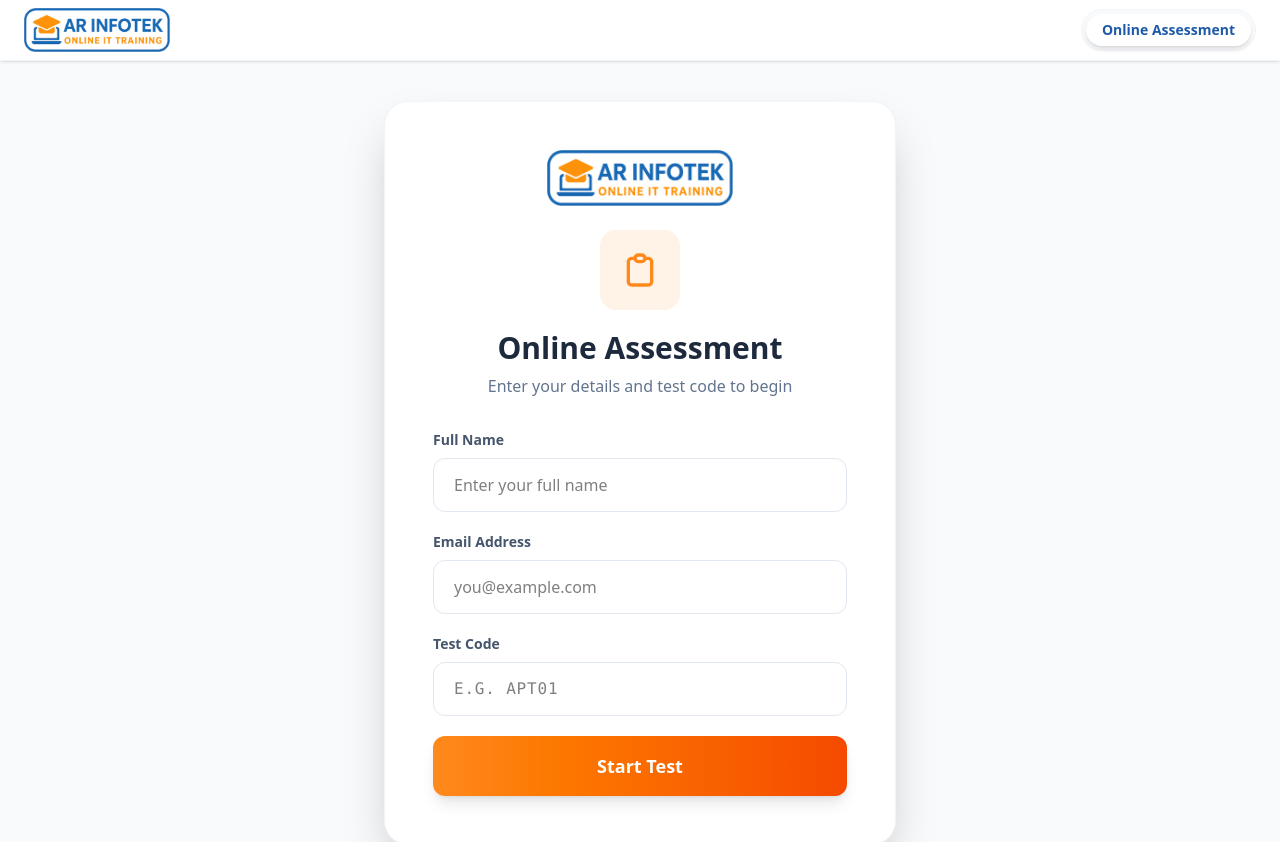
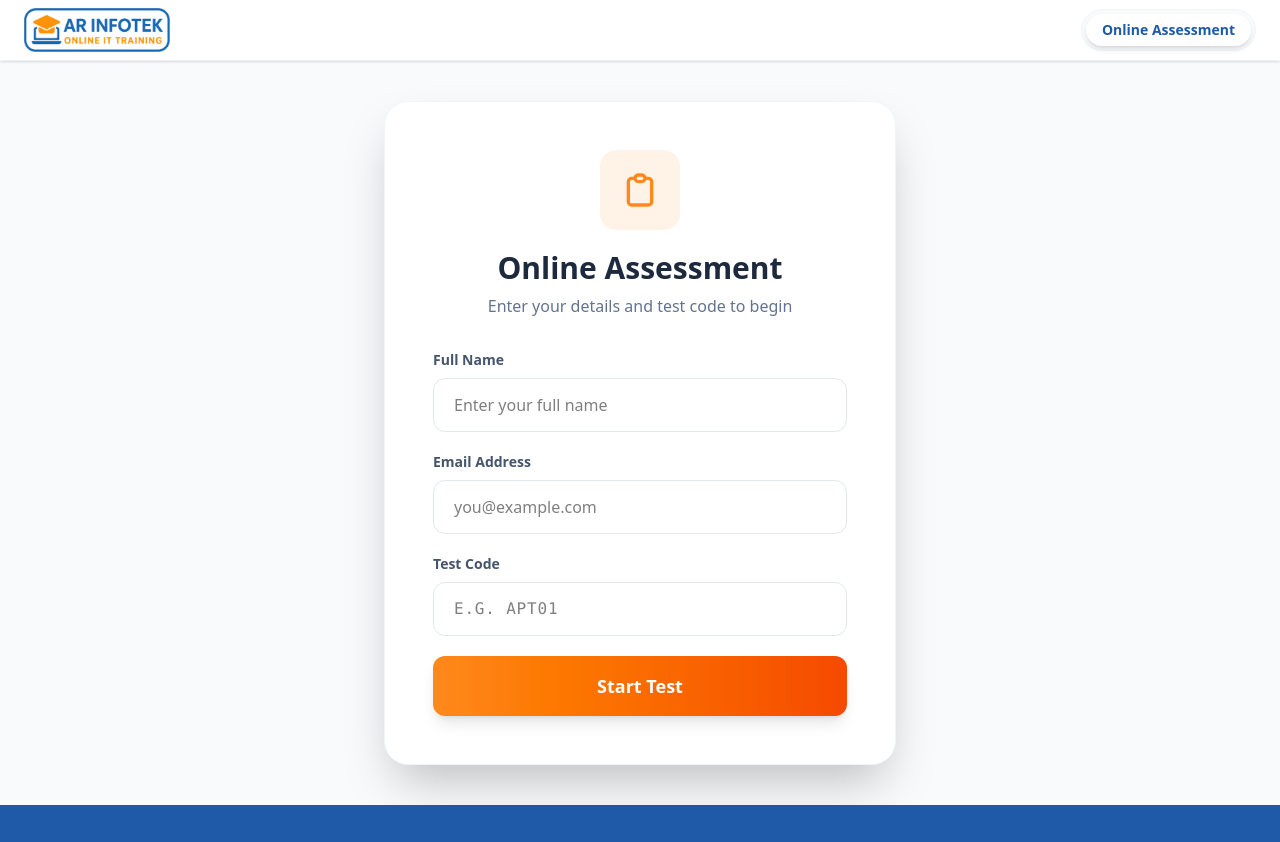
Before and after one commit to ShrivatsanAnandraj/arinfotek-assesment, a React (Vite) app: page / in a window 1280 px wide. Shown: the top 842 px of the page. Built offline with nearby package versions, Linux system fonts and the light colour scheme.

Commit message:
Remove duplicate logo from join card

```diff
--- a/src/components/JoinCard.jsx
+++ b/src/components/JoinCard.jsx
@@ -38,7 +38,6 @@ export default function JoinCard({ onStart }) {
     <div className="w-full max-w-lg">
       <div className="bg-white rounded-3xl shadow-2xl border border-slate-100 p-10 md:p-12">
         <div className="text-center mb-8">
-          <img src="/arinfotek_logo.png" alt="AR INFOTEK" className="h-14 mx-auto mb-6" />
           <div className="w-20 h-20 bg-accent/10 rounded-2xl flex items-center justify-center mx-auto mb-5">
             <svg className="w-10 h-10 text-accent" fill="none" viewBox="0 0 24 24" stroke="currentColor" strokeWidth={2}>
               <path strokeLinecap="round" strokeLinejoin="round" d="M9 5H7a2 2 0 00-2 2v12a2 2 0 002 2h10a2 2 0 002-2V7a2 2 0 00-2-2h-2M9 5a2 2 0 002 2h2a2 2 0 002-2M9 5a2 2 0 012-2h2a2 2 0 012 2" />
```
